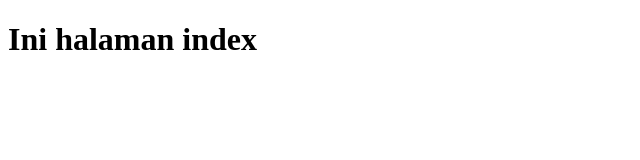
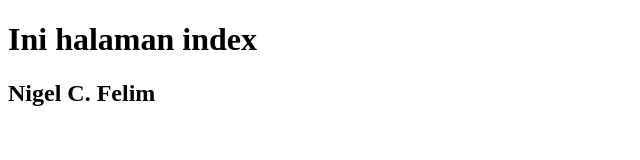
Before and after one commit to NigelFelim/Week12RPL, a plain HTML site: page index.html in a window 1280 px wide. Shown: the whole page, without its empty margins (0-640 px from the left). Drawn offline with Linux system fonts and the light colour scheme.

Commit message:
Update index.html

```diff
--- a/index.html
+++ b/index.html
@@ -2,5 +2,6 @@
 <html>
     <body>
         <h1>Ini halaman index</h1>
+        <h2>Nigel C. Felim</h2>
     </body>
 </html>
```
